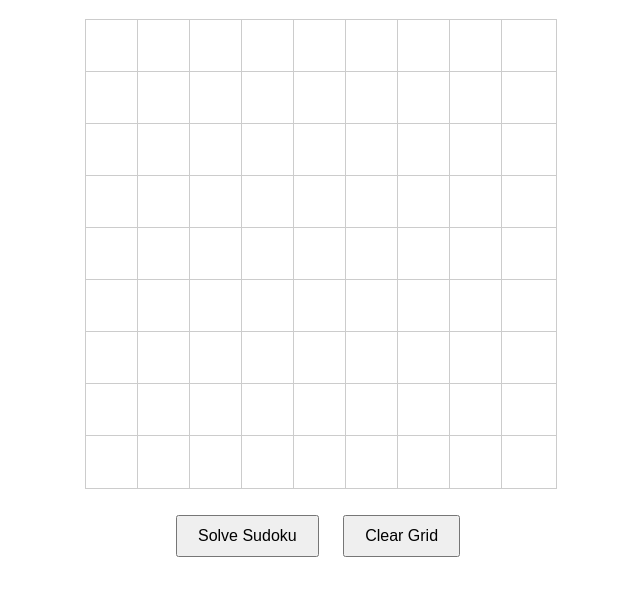
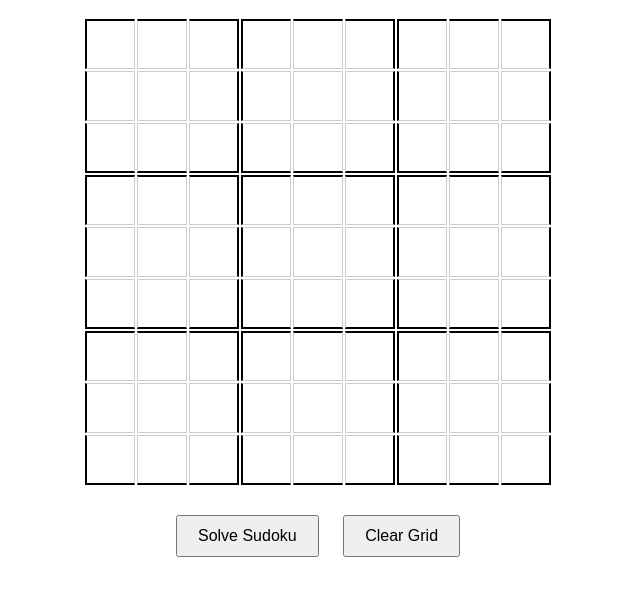
Before and after one commit to DiamondAhuja/Sudoku-Solver, a plain HTML site: page index.html in a window 1280 px wide. Shown: the part 61-656 px from the top of the page, without its empty margins (322-962 px from the left). Drawn offline with Linux system fonts and the light colour scheme.

Commit message:
chore: Refactor grid borders for improved readability

```diff
--- a/style.css
+++ b/style.css
@@ -18,6 +18,27 @@ body {
     text-align: center;
     font-size: 18px;
     border: 1px solid #ccc;
+    box-sizing: border-box;
+}
+
+#grid input:nth-child(3n+1) {
+    border-left: 2px solid #000;
+}
+
+#grid input:nth-child(3n) {
+    border-right: 2px solid #000;
+}
+
+#grid input:nth-child(n+1):nth-child(-n+9),
+#grid input:nth-child(n+28):nth-child(-n+36),
+#grid input:nth-child(n+55):nth-child(-n+63) {
+    border-top: 2px solid #000;
+}
+
+#grid input:nth-child(n+19):nth-child(-n+27),
+#grid input:nth-child(n+46):nth-child(-n+54),
+#grid input:nth-child(n+73):nth-child(-n+81) {
+    border-bottom: 2px solid #000;
 }
 
 button {
```
